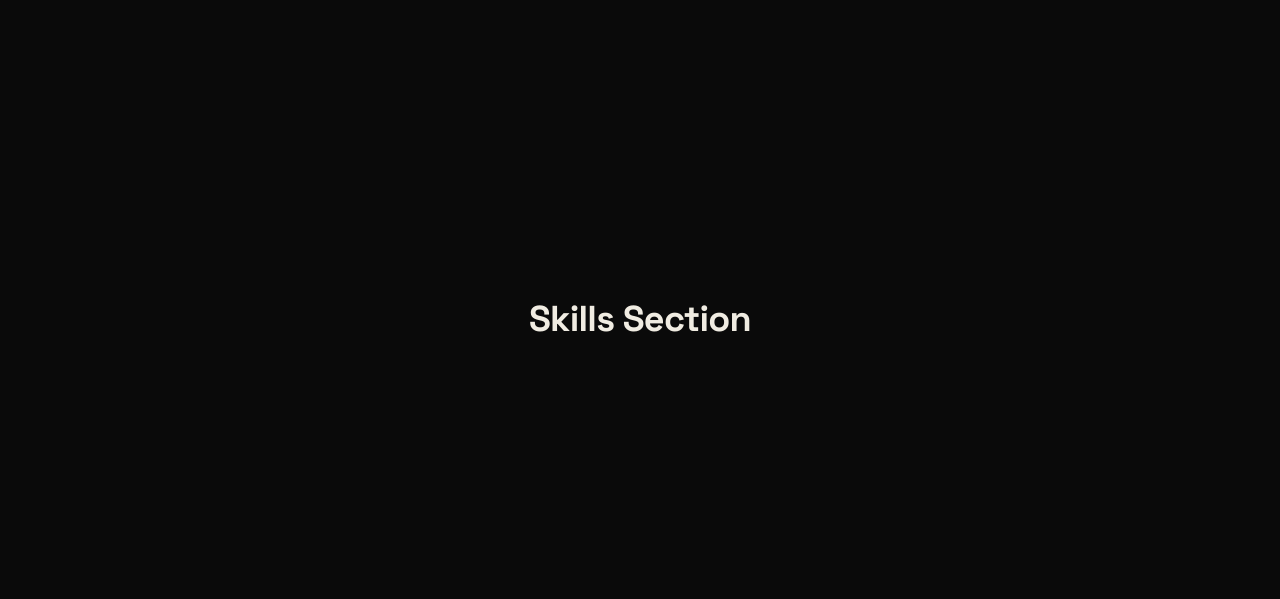
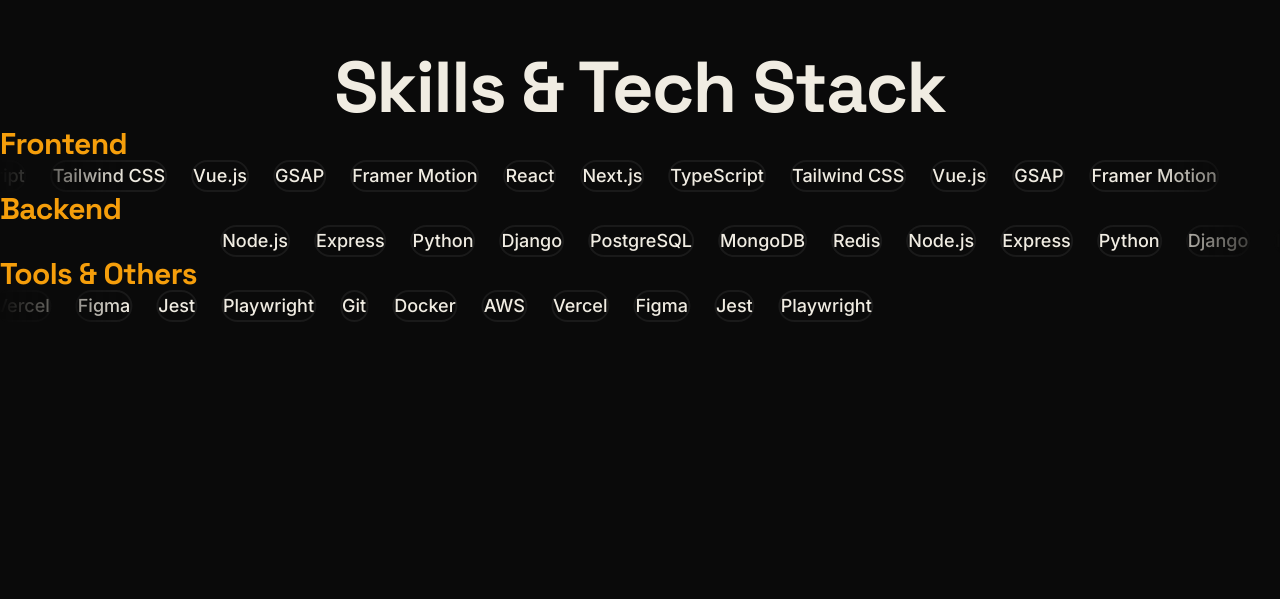
Before and after one commit to yashoza19/yashoza-portfolio, a Next.js app: page / in a window 1280 px wide. Shown: the part 4321-4920 px from the top of the page. Built offline with nearby package versions, Linux system fonts and the light colour scheme.

Commit message:
feat: add skills section with animated marquee tickers

```diff
--- a/app/page.tsx
+++ b/app/page.tsx
@@ -2,6 +2,7 @@
 import About from "@/components/sections/About";
 import Experience from "@/components/sections/Experience";
 import Projects from "@/components/sections/Projects";
+import Skills from "@/components/sections/Skills";
 
 export default function Home() {
   return (
@@ -18,9 +19,8 @@
       {/* Projects Section */}
       <Projects />
 
-      <section id="skills" className="min-h-screen flex items-center justify-center">
-        <h2 className="text-display text-4xl">Skills Section</h2>
-      </section>
+      {/* Skills Section */}
+      <Skills />
 
       <section id="contact" className="min-h-screen flex items-center justify-center bg-[var(--color-border)]">
         <h2 className="text-display text-4xl">Contact Section</h2>
--- /dev/null
+++ b/components/sections/Skills.tsx
@@ -0,0 +1,206 @@
+"use client";
+
+import { useEffect, useRef } from "react";
+import { gsap } from "gsap";
+import { ScrollTrigger } from "gsap/ScrollTrigger";
+import { SKILLS } from "@/lib/constants";
+
+gsap.registerPlugin(ScrollTrigger);
+
+export default function Skills() {
+  const sectionRef = useRef<HTMLElement>(null);
+  const headingRef = useRef<HTMLHeadingElement>(null);
+
+  useEffect(() => {
+    const prefersReducedMotion = window.matchMedia(
+      "(prefers-reduced-motion: reduce)"
+    ).matches;
+
+    if (prefersReducedMotion) return;
+
+    // Animate heading
+    if (headingRef.current) {
+      gsap.fromTo(
+        headingRef.current,
+        { y: 60, opacity: 0 },
+        {
+          y: 0,
+          opacity: 1,
+          duration: 1,
+          ease: "power3.out",
+          scrollTrigger: {
+            trigger: headingRef.current,
+            start: "top 80%",
+          },
+        }
+      );
+    }
+  }, []);
+
+  return (
+    <section
+      id="skills"
+      ref={sectionRef}
+      className="section-container min-h-screen overflow-hidden"
+    >
+      <div className="w-full px-6 md:px-10">
+        <div className="max-w-10xl mx-auto">
+          {/* Section Heading */}
+          <h2
+            ref={headingRef}
+            className="text-display text-5xl md:text-6xl lg:text-7xl font-bold mb-16 md:mb-24 text-center"
+          >
+            Skills & Tech Stack
+          </h2>
+
+          {/* Skills Categories */}
+          <div className="space-y-16">
+            {/* Frontend */}
+            <SkillCategory
+              title="Frontend"
+              skills={SKILLS.frontend}
+              direction="left"
+            />
+
+            {/* Backend */}
+            <SkillCategory
+              title="Backend"
+              skills={SKILLS.backend}
+              direction="right"
+            />
+
+            {/* Tools */}
+            <SkillCategory
+              title="Tools & Others"
+              skills={SKILLS.tools}
+              direction="left"
+            />
+          </div>
+        </div>
+      </div>
+    </section>
+  );
+}
+
+interface SkillCategoryProps {
+  title: string;
+  skills: string[];
+  direction: "left" | "right";
+}
+
+function SkillCategory({ title, skills, direction }: SkillCategoryProps) {
+  const categoryRef = useRef<HTMLDivElement>(null);
+  const marqueeRef = useRef<HTMLDivElement>(null);
+
+  useEffect(() => {
+    const prefersReducedMotion = window.matchMedia(
+      "(prefers-reduced-motion: reduce)"
+    ).matches;
+
+    if (prefersReducedMotion || !marqueeRef.current) return;
+
+    // Animate category title
+    if (categoryRef.current) {
+      gsap.fromTo(
+        categoryRef.current.querySelector(".category-title"),
+        { x: direction === "left" ? -40 : 40, opacity: 0 },
+        {
+          x: 0,
+          opacity: 1,
+          duration: 0.8,
+          ease: "power3.out",
+          scrollTrigger: {
+            trigger: categoryRef.current,
+            start: "top 80%",
+          },
+        }
+      );
+    }
+
+    // Infinite marquee animation
+    const marquee = marqueeRef.current;
+    const marqueeContent = marquee.querySelector(".marquee-content");
+    if (!marqueeContent) return;
+
+    const duration = 20; // seconds for one loop
+    const distance = marqueeContent.scrollWidth / 2;
+
+    gsap.to(marqueeContent, {
+      x: direction === "left" ? -distance : distance,
+      duration: duration,
+      ease: "none",
+      repeat: -1,
+    });
+  }, [direction]);
+
+  // Duplicate skills for seamless loop
+  const duplicatedSkills = [...skills, ...skills];
+
+  return (
+    <div ref={categoryRef}>
+      {/* Category Title */}
+      <h3 className="category-title text-display text-2xl md:text-3xl font-bold mb-8 text-[var(--color-accent)]">
+        {title}
+      </h3>
+
+      {/* Marquee */}
+      <div
+        ref={marqueeRef}
+        className="relative overflow-hidden"
+        style={{ maskImage: "linear-gradient(to right, transparent, black 10%, black 90%, transparent)" }}
+      >
+        <div className="marquee-content flex gap-6">
+          {duplicatedSkills.map((skill, index) => (
+            <SkillBadge key={`${skill}-${index}`} skill={skill} />
+          ))}
+        </div>
+      </div>
+    </div>
+  );
+}
+
+function SkillBadge({ skill }: { skill: string }) {
+  const badgeRef = useRef<HTMLDivElement>(null);
+
+  useEffect(() => {
+    const badge = badgeRef.current;
+    if (!badge) return;
+
+    const handleMouseEnter = () => {
+      gsap.to(badge, {
+        scale: 1.1,
+        y: -4,
+        duration: 0.3,
+        ease: "power2.out",
+      });
+    };
+
+    const handleMouseLeave = () => {
+      gsap.to(badge, {
+        scale: 1,
+        y: 0,
+        duration: 0.3,
+        ease: "power2.out",
+      });
+    };
+
+    badge.addEventListener("mouseenter", handleMouseEnter);
+    badge.addEventListener("mouseleave", handleMouseLeave);
+
+    return () => {
+      badge.removeEventListener("mouseenter", handleMouseEnter);
+      badge.removeEventListener("mouseleave", handleMouseLeave);
+    };
+  }, []);
+
+  return (
+    <div
+      ref={badgeRef}
+      className="flex-shrink-0 px-8 py-4 bg-[var(--color-background)] border-2 border-[var(--color-border)] rounded-full hover:border-[var(--color-accent)] transition-colors duration-300 cursor-pointer"
+    >
+      <span className="text-lg font-medium text-[var(--color-text)] whitespace-nowrap">
+        {skill}
+      </span>
+    </div>
+  );
+}
```
